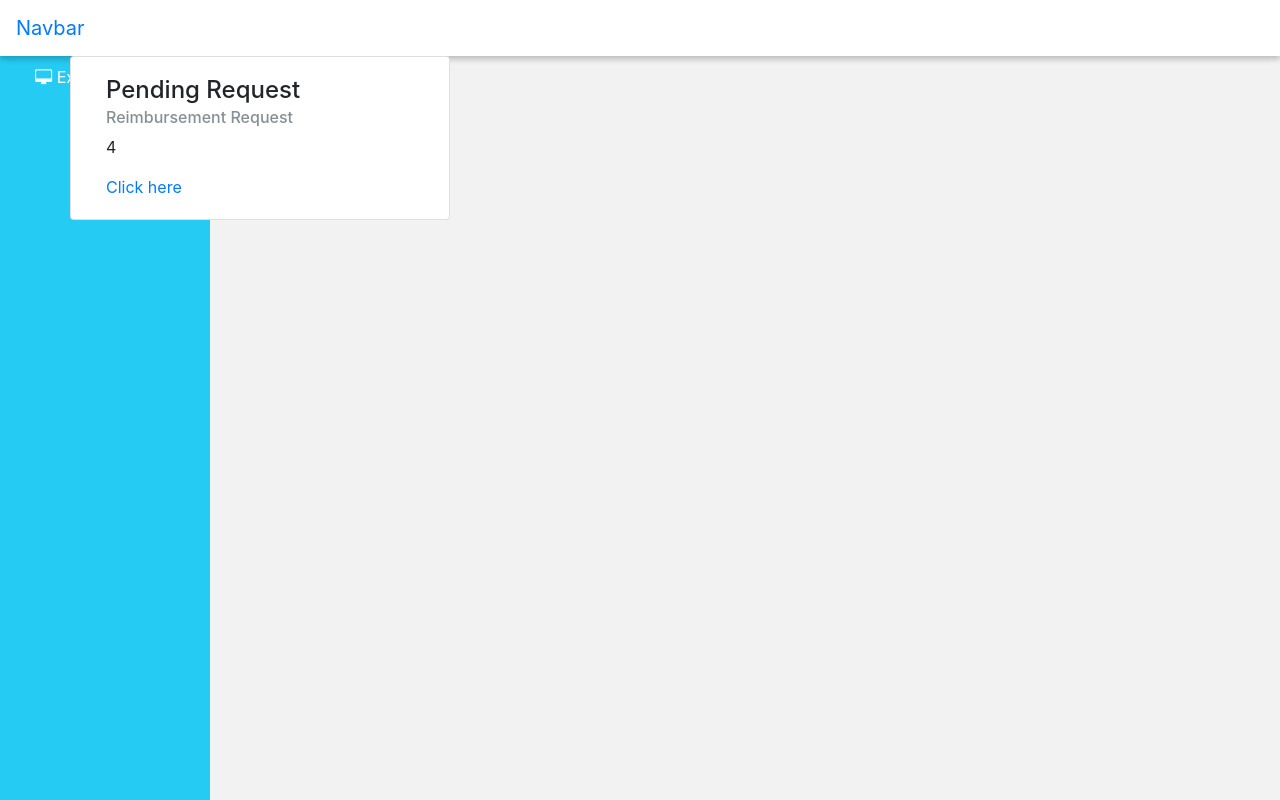
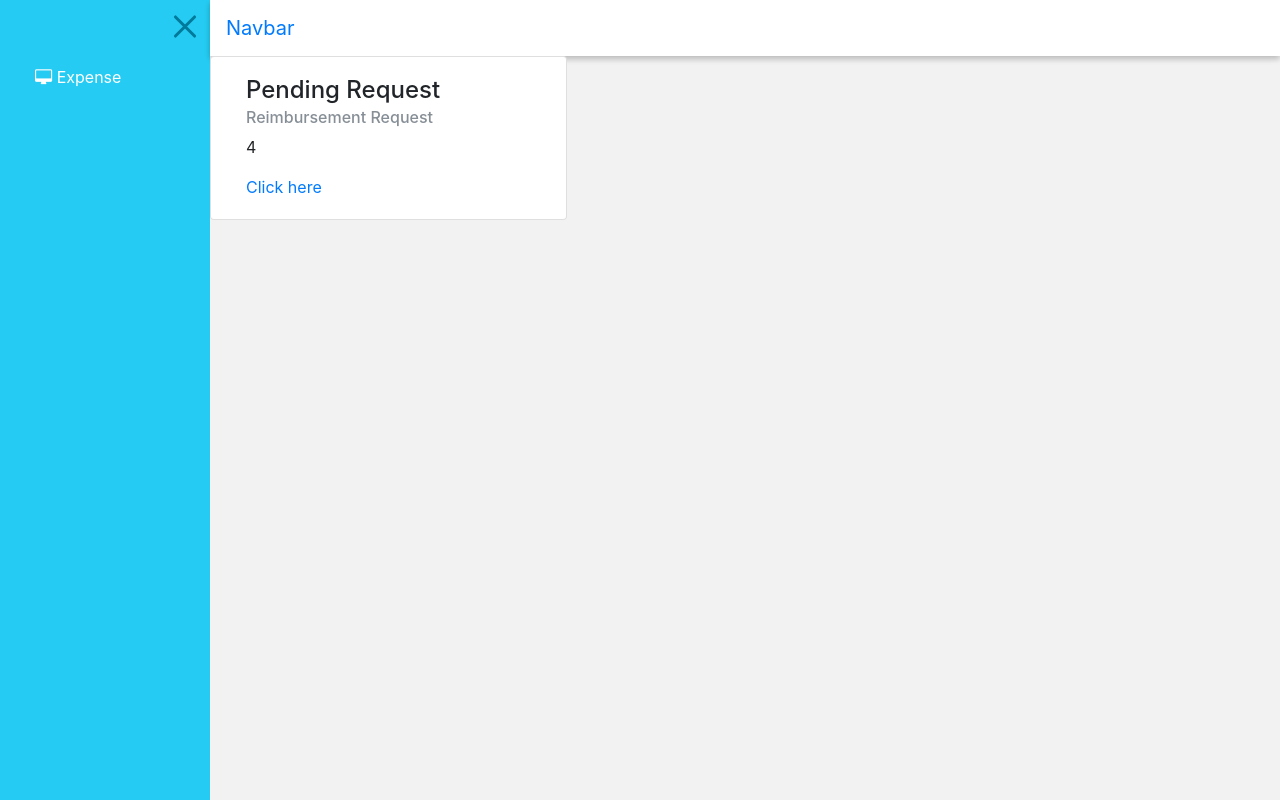
Before and after one commit to Jcarnecer/expense, a CodeIgniter app: page /expense/index.php/dashboard/index in a window 1280 px wide. Run offline with CodeIgniter, Linux system fonts and the light colour scheme; data comes from the database, SQL or seed files in the repository; some libraries are stand-ins or nearby versions.

Commit message:
fixed UI

```diff
--- a/application/views/dashboard/index.php
+++ b/application/views/dashboard/index.php
@@ -1,5 +1,4 @@
 
-			<div class="container">
 	<div class="row">
 		<div class="card col-4">
 			<div class="card-body">
@@ -10,5 +9,3 @@
 			</div>
 		</div>
 	</div>
-			</div>
-	</div>
--- a/application/views/include/footer.php
+++ b/application/views/include/footer.php
@@ -1,3 +1,4 @@
+</div>
 </div>
 
 		<!-- <script src="assets/js/popper.min.js"></script>
--- a/application/views/include/header.php
+++ b/application/views/include/header.php
@@ -40,5 +40,3 @@
 		<?php } ?>
 	</head>
 	<body>
-		<!-- <div class="main-content">
-		</div> -->
--- a/application/views/include/topbar.php
+++ b/application/views/include/topbar.php
@@ -1,4 +1,4 @@
-<!-- <div class="main-content"> -->
+<div class="main-content">
 	<div class="topbar">
 		<nav class="navbar navbar-custom">
 		<div id="nav-icon-open" class="custom-toggle hidden-toggle">
@@ -9,7 +9,4 @@
 			<a class="navbar-brand" href="#">Navbar</a>
 		</nav>
 	</div>
-	<!-- <div class="container-fluid">
-		Content goes here
-	</div> -->
-<!-- </div> -->
+	<div class="container-fluid">
```
Also changed, not shown: application/views/include/sidebar.php (+0 -23 lines). Lines whose indentation alone changed are shown as unchanged.
